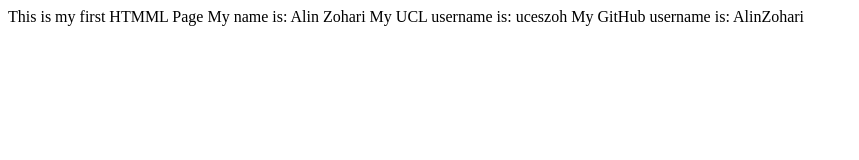
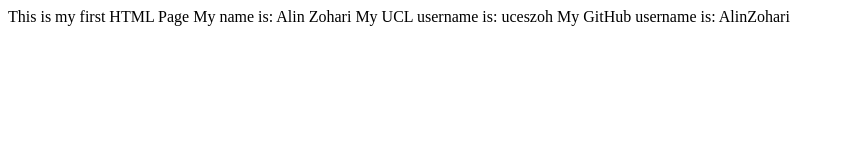
Before and after one commit to AlinZohari/APP-AssetsManagement, a website: page leafletExample.html in a window 1280 px wide. Shown: the whole page, without its empty margins (0-859 px from the left). Drawn offline with Linux system fonts and the light colour scheme.

Commit message:
correcting spelling in leafletExample.html

```diff
--- a/leafletExample.html
+++ b/leafletExample.html
@@ -4,11 +4,11 @@
 </head>
 <body>
 <div>
-This is my first HTMML Page
+	This is my first HTML Page
 
-My name is: Alin Zohari
-My UCL username is: uceszoh
-My GitHub username is: AlinZohari
+	My name is: Alin Zohari
+	My UCL username is: uceszoh
+	My GitHub username is: AlinZohari
 </div>
 </body>
 </html>
```
